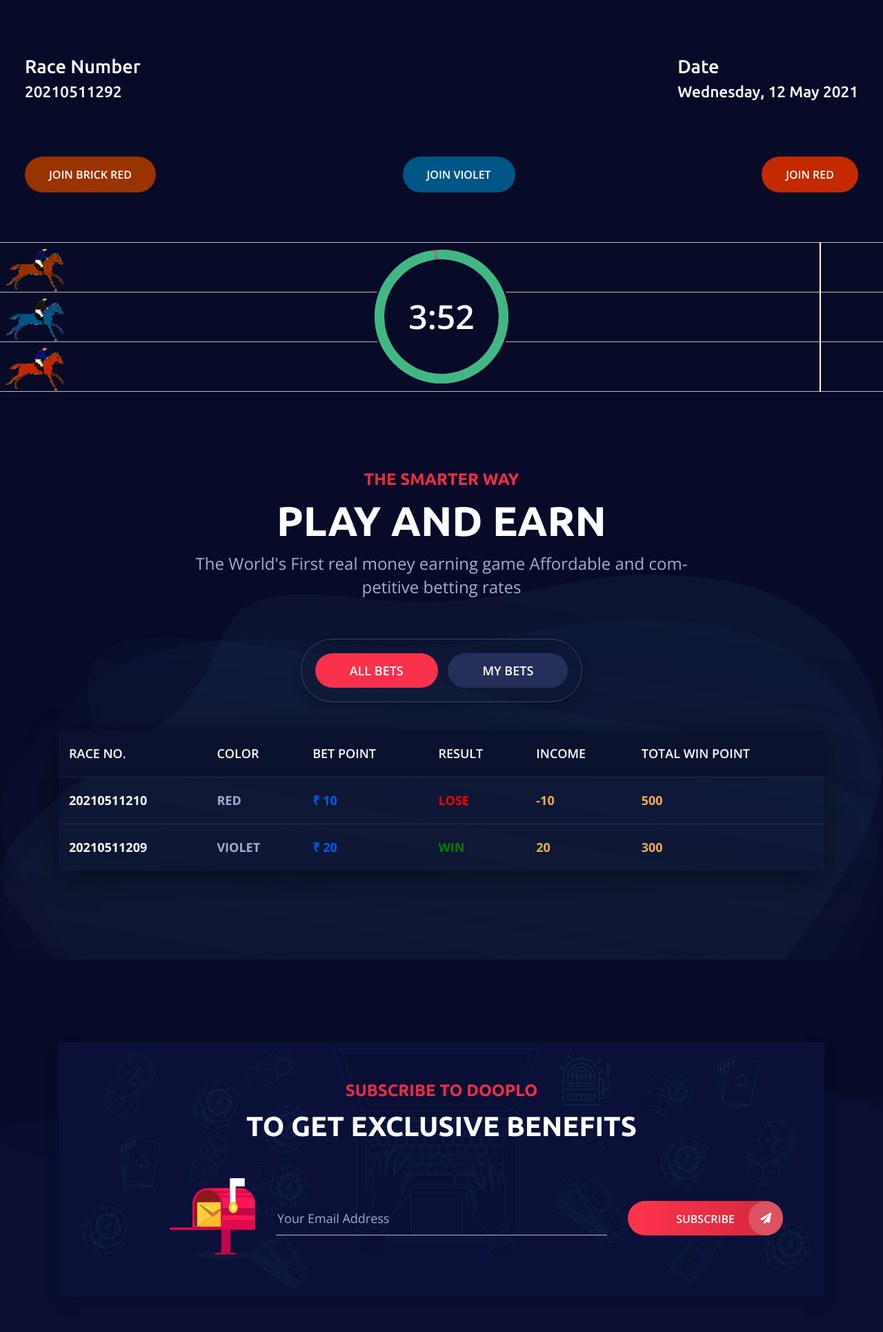
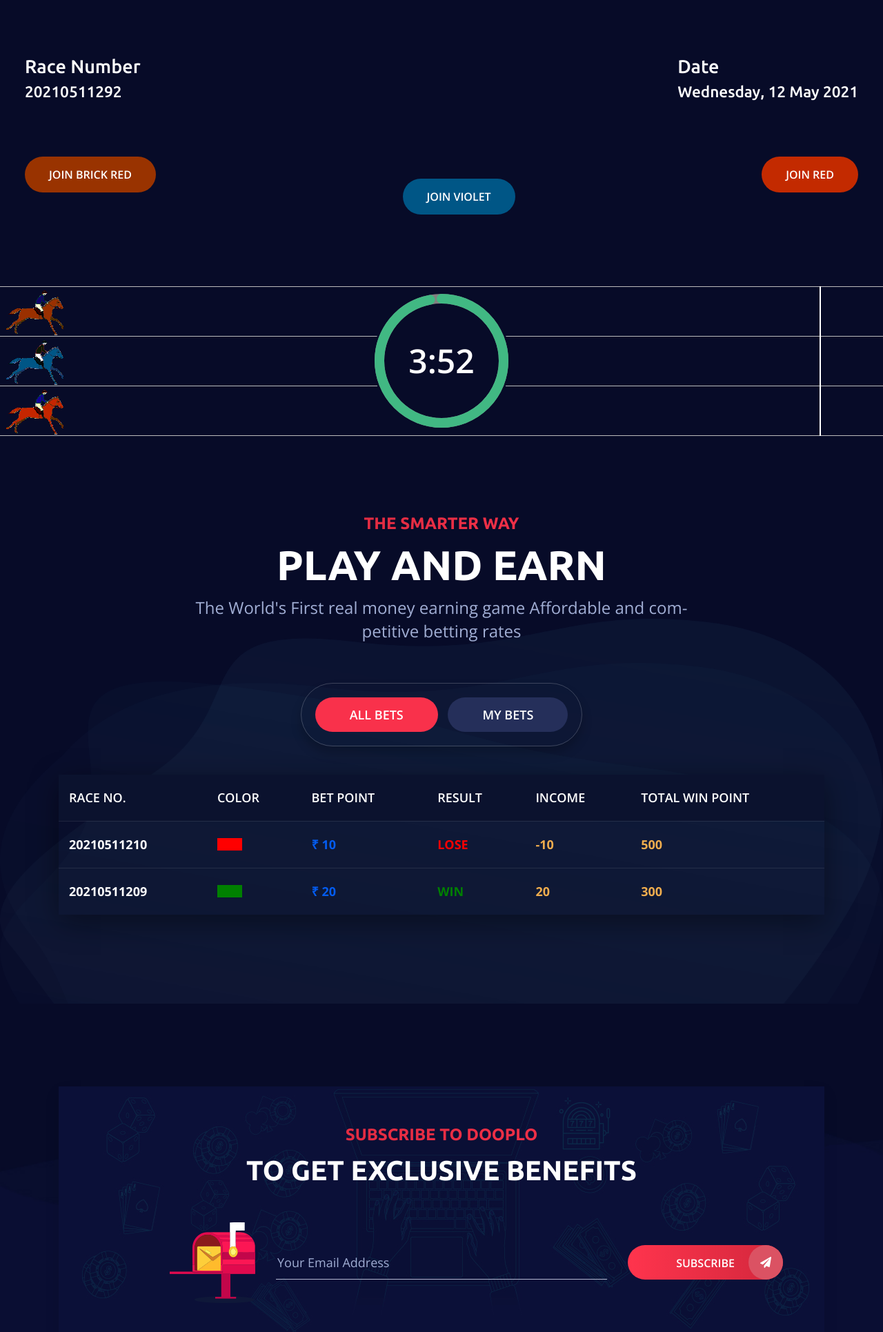
Before and after one commit to fe-iron/horse-racing, a Django app: page /tournaments in a window 1280 px wide. Shown: the part 651-2582 px from the top of the page at 69% size. Run offline with Django 3.2, Linux system fonts and the light colour scheme; some libraries are stand-ins or nearby versions.

Commit message:
styling change

```diff
--- a/horse_racing/static/assets/css/custom-styles.css
+++ b/horse_racing/static/assets/css/custom-styles.css
@@ -4,6 +4,18 @@
 
 .win{
     color: green !important;
+}
+
+.color-win{
+    width: 2em;
+    height: 1em;
+    background: green;
+}
+
+.color-lose{
+    width: 2em;
+    height: 1em;
+    background: red;
 }
 
 .horse-1 {
@@ -98,6 +110,7 @@
 
 .mybtn1.violet {
   background: #005686;
+  margin: 2em 0;
 }
 
 .mybtn1.red {
@@ -117,6 +130,7 @@
     min-height: 24em;
   }
   .balance-and-race-no, .next-race {
-    font-size: 0.6em;
+    font-size: 0.5em;
+    text-align: center;
   }
 }
--- a/horse_racing/templates/tournaments.html
+++ b/horse_racing/templates/tournaments.html
@@ -156,9 +156,6 @@
 			<div class="col-lg-12">
 				<div class="tab-menu-area">
 					<ul class="nav nav-lend mb-3" id="pills-tab" role="tablist">
-						<!-- <li class="nav-item">
-								<a class="nav-link active" id="pills-all-bets-tab" data-toggle="pill" href="#pills-all-bets" role="tab" aria-controls="pills-all-bets" aria-selected="true">All bets</a>
-							</li> -->
 						<li class="nav-item active">
 							<a class="nav-link active" id="pills-all-bets-tab" data-toggle="pill" href="#pills-all-bets" role="tab"
 								aria-controls="pills-all-bets" aria-selected="false">All bets</a>
@@ -189,7 +186,7 @@
 											20210511210
 										</td>
 										<td>
-											<div class="color">Red</div>
+											<div class="color-lose"></div>
 										</td>
 										<td>
 											&#8377 10
@@ -203,7 +200,7 @@
 											20210511209
 										</td>
 										<td>
-											<div class="color">Violet</div>
+											<div class="color-win"></div>
 										</td>
 										<td>
 											&#8377 20
@@ -236,7 +233,7 @@
 											20210511210
 										</td>
 										<td>
-											<div class="color">Red</div>
+											<div class="color-lose"></div>
 										</td>
 										<td>
 											&#8377 10
--- a/requirements.txt
+++ b/requirements.txt
@@ -4,6 +4,7 @@ Django==3.2.1
 future==0.18.2
 gunicorn==20.0.4
 pefile==2019.4.18
+pycryptodome==3.10.1
 PyQt5==5.15.4
 PyQt5-Qt5==5.15.2
 PyQt5-sip==12.8.1
```
